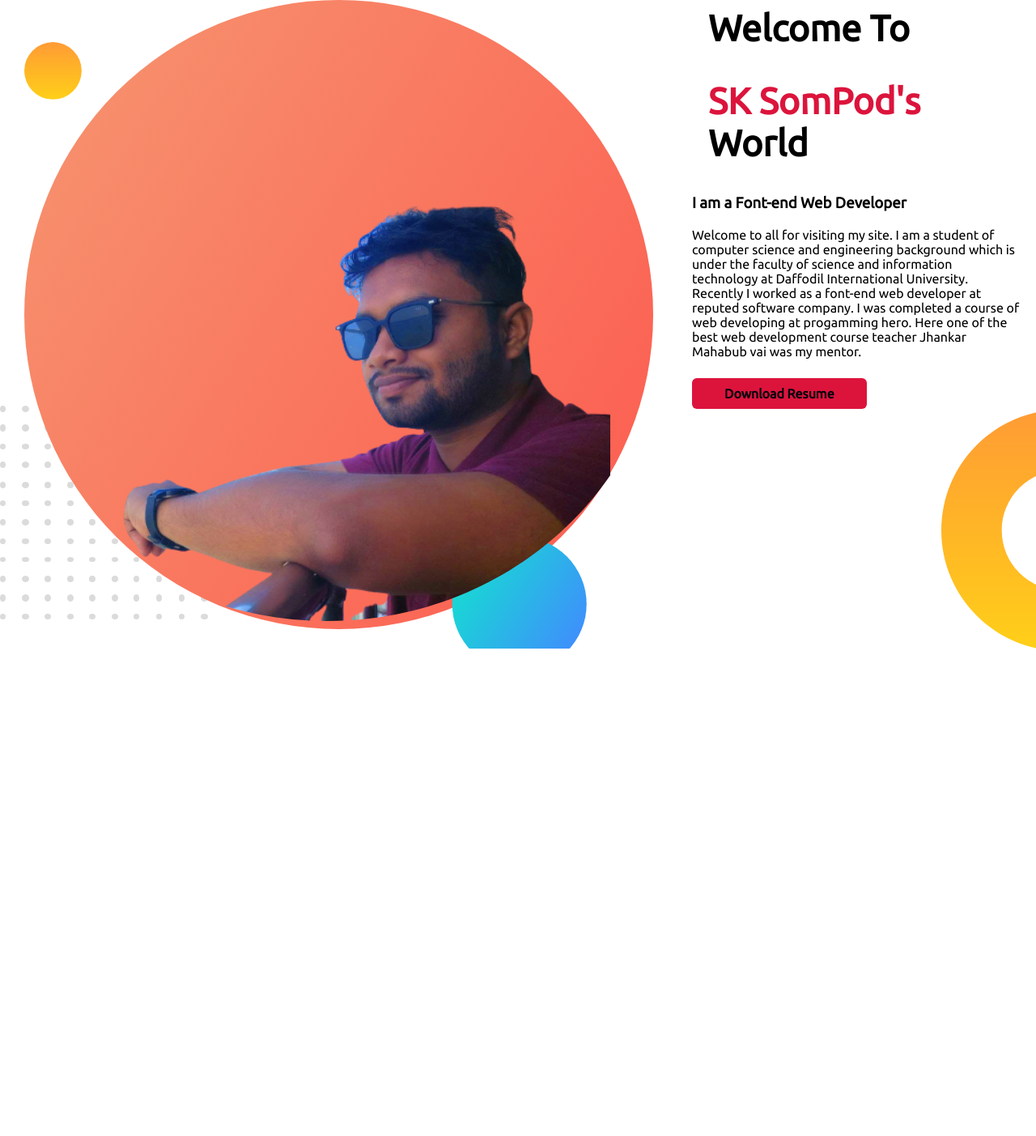
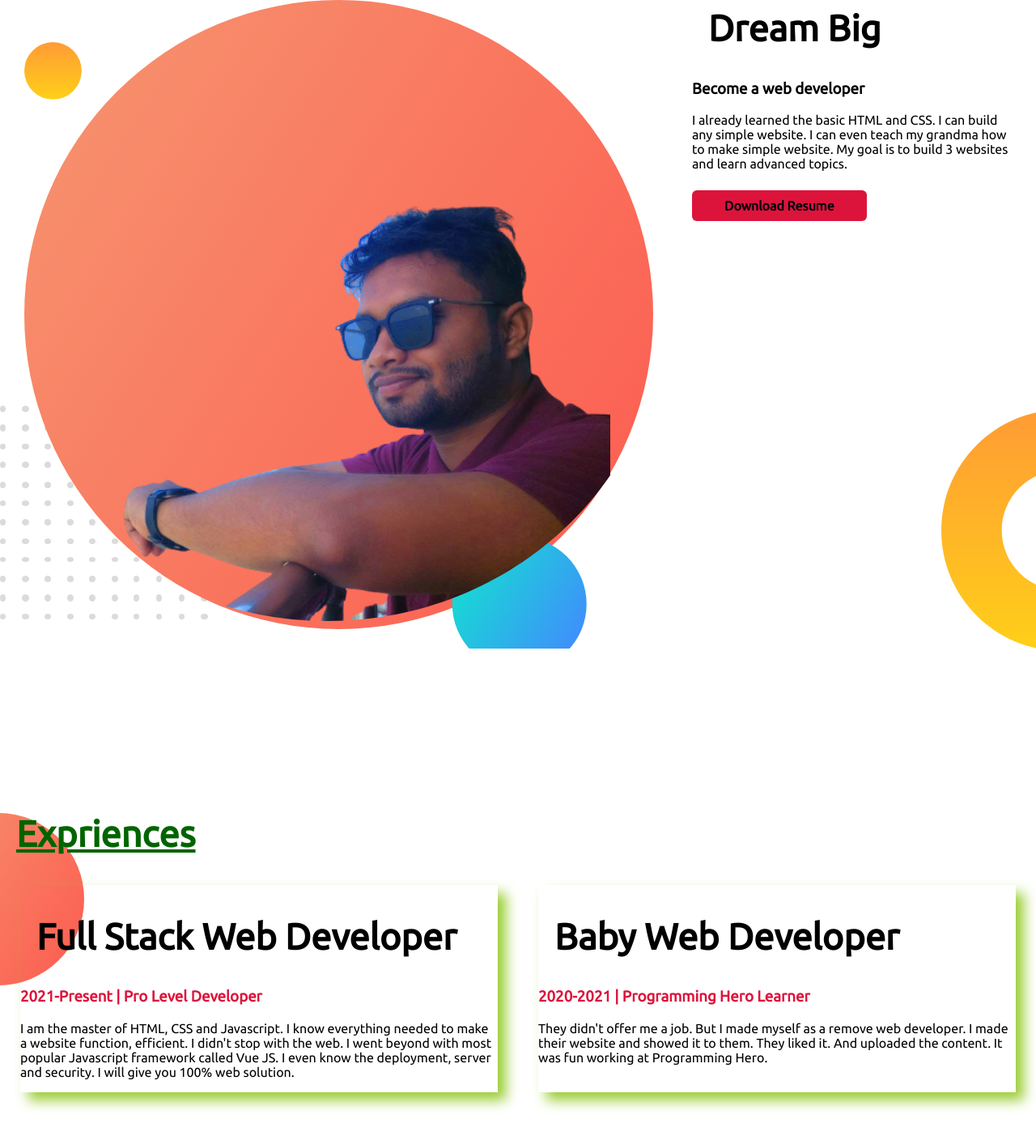
Before and after one commit to Md-Shamiul-Karim/developar-portfolio, a plain HTML site: page index.html in a window 1280 px wide. Shown: the part 917-2320 px from the top of the page at 81% size. Before the commit the page ends 1921 px from the top, so only its background shows below. Drawn offline with Linux system fonts and the light colour scheme.

Commit message:
3rd section

```diff
--- a/index.html
+++ b/index.html
@@ -11,10 +11,10 @@
     <link rel="stylesheet" href="style.css">
 </head>
 <body>
-    <section class="first-section">
+    <section class="first-section flexible-container">
         <div class="half-width">
             <h1>Welcome To</h1>
-            <h1><span id="color">SK SomPod's </span>World</h1>
+            <h1><span class="color">SK SomPod's </span>World</h1>
             <h3>I am a Font-end Web Developer</h3>
             <p>Welcome to all for visiting my site. I am a student of computer science and engineering background which is under the faculty of science and information technology at Daffodil International University. Recently I worked as a font-end web developer at reputed software company. I was completed a course of web developing at progamming hero. Here one of the best web development course teacher Jhankar Mahabub vai was my mentor. </p><br>
             <a class="Hire-me" target="_blank" href="https://www.facebook.com/sk.rock.5203">Hire Me</a>
@@ -25,20 +25,39 @@
     </section>
 
 
-    <section class="second-section">
+    <section class="second-section flexible-container">
 
         <div class="half-width-img">
             <img src="Picture/my-bg.png" alt="">
         </div>
 
         <div class="half-width">
-            <h1>Welcome To</h1>
-            <h1><span id="color">SK SomPod's </span>World</h1>
-            <h3>I am a Font-end Web Developer</h3>
-            <p>Welcome to all for visiting my site. I am a student of computer science and engineering background which is under the faculty of science and information technology at Daffodil International University. Recently I worked as a font-end web developer at reputed software company. I was completed a course of web developing at progamming hero. Here one of the best web development course teacher Jhankar Mahabub vai was my mentor. </p><br>
+            <h1>Dream Big</h1>
+
+            <h3>Become a web developer</h3>
+            <p>
+            I already learned the basic HTML and CSS. I can build any simple website. I can even teach my grandma how to make simple website. My goal is to build 3 websites and learn advanced topics.</p><br>
             <a class="Hire-me" target="_blank" href="https://www.facebook.com/sk.rock.5203">Download Resume</a>
             </div>
 
+    </section>
+    <section class="back-img">
+        <div>
+            <h1><u>Expriences</u></h1>
+        </div>
+        <div class="flexible-container">
+            <div class="box-shadow">
+                <h1>Full Stack Web Developer</h1>
+                <h3 class="color">2021-Present | Pro Level Developer</h3>
+                <p>I am the master of HTML, CSS and Javascript. I know everything needed to make a website function, efficient. I didn't stop with the web. I went beyond with most popular Javascript framework called Vue JS. I even know the deployment, server and security. I will give you 100% web solution.</p>
+            </div>
+
+            <div class="box-shadow">
+                <h1>Baby Web Developer</h1>
+                <h3 class="color">2020-2021 | Programming Hero Learner</h3>
+                <p>They didn't offer me a job. But I made myself as a remove web developer. I made their website and showed it to them. They liked it. And uploaded the content. It was fun working at Programming Hero.</p>
+            </div>
+        </div>
     </section>
 
 
--- a/style.css
+++ b/style.css
@@ -7,10 +7,10 @@ h1{
     font-size: 45px;
     padding-left: 20px;
 }
-#color{
+.color{
     color: crimson;
 }
-section{
+.flexible-container{
     display: flex;
     margin-bottom: 200px;
 }
@@ -45,3 +45,18 @@ section{
     background-repeat: no-repeat;
     background-position: right bottom;
 }
+.box-shadow{
+    box-shadow: 10px 10px 15px yellowgreen;
+    width: 50%;
+    margin-left: 25px;
+    margin-right: 25px;
+}
+u{
+    color: darkgreen;
+
+}
+.back-img{
+    background-image: url(Picture/exp-bg.png);
+    background-repeat: no-repeat;
+    background-position: left middle;
+}
```
